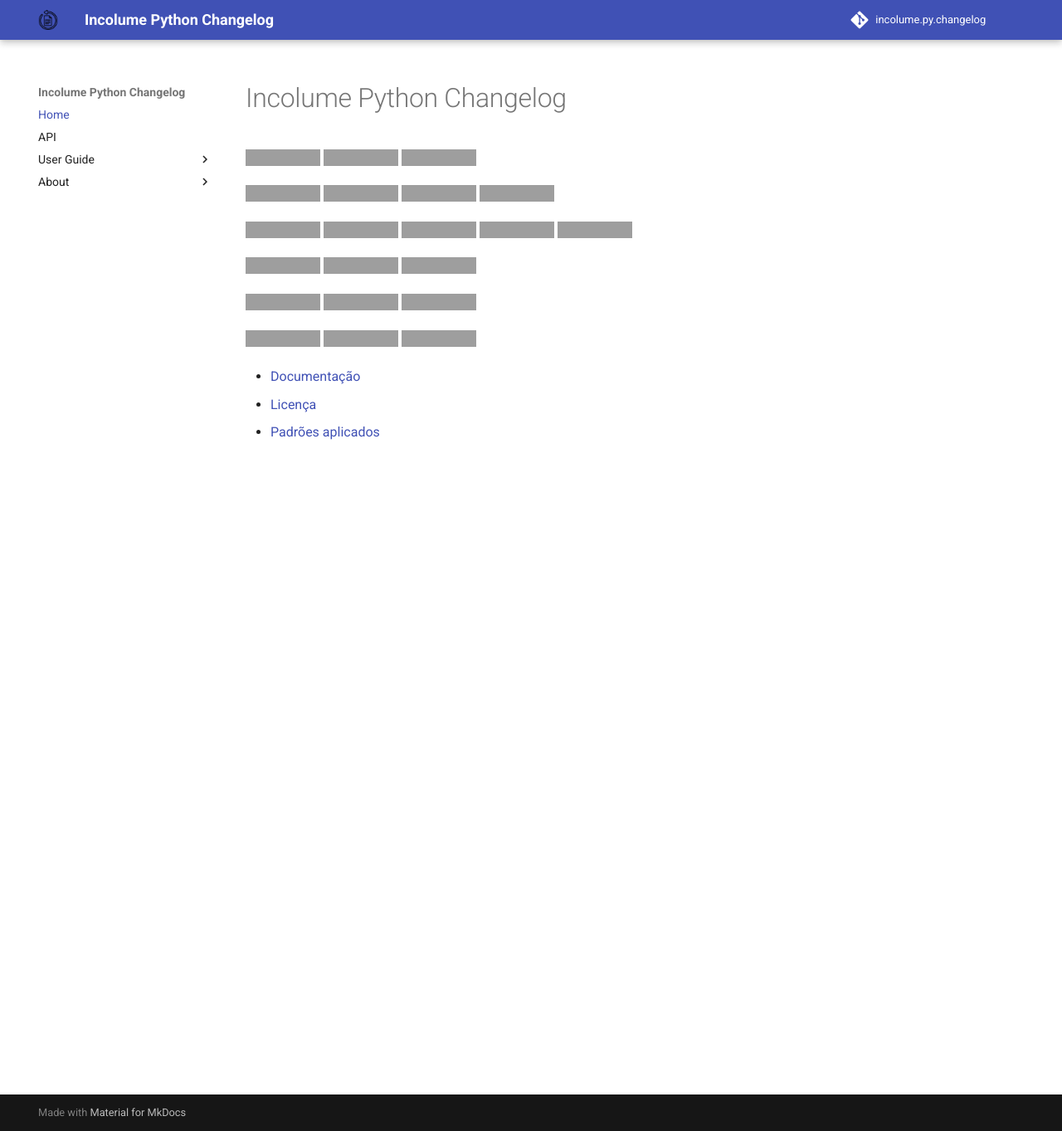
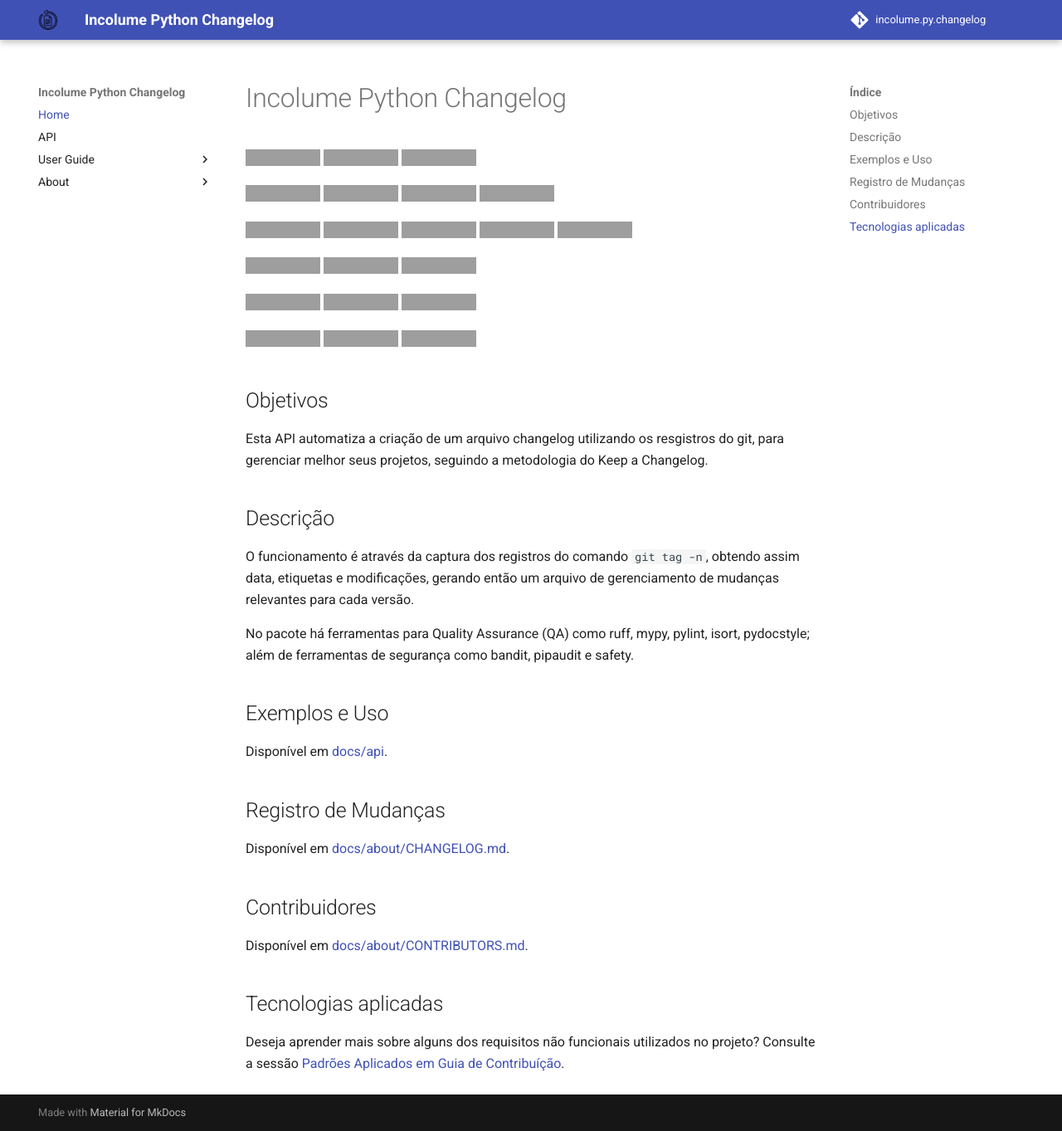
Before and after one commit to development-incolume/incolume.py.changelog, an MkDocs documentation site: the page built from docs/index.md, in a window 1280 px wide and 1363 px high. Shown: the whole window at 83% size. Built offline with MkDocs 1.6.1 and Material for MkDocs 9.7.7, drawn with Linux system fonts in a browser that asks for light colours; comment, search, counter and statistics services are not loaded; grey boxes are pictures that could not be loaded.

Commit message:
docs: #58 informações da página de documentação redefinidas para coerência do projeo.

```diff
--- a/docs/index.md
+++ b/docs/index.md
@@ -29,6 +29,33 @@
 [![security: pipaudit](https://img.shields.io/badge/%20Security-pipaudit-red?style=flat&labelColor=4444444)](https://pypi.org/project/pip-audit/)
 [![security: safety](https://img.shields.io/badge/%20Security-safety-red?style=flat&labelColor=4444444)](https://pypi.org/project/safety/)
 
-* [Documentação](#)
-* [Licença](#)
-* [Padrões aplicados](#)
+## Objetivos
+
+Esta API automatiza a criação de um arquivo changelog utilizando os resgistros do git, para gerenciar melhor seus projetos, seguindo a metodologia do Keep a Changelog.
+
+## Descrição
+
+O funcionamento é através da captura dos registros do comando `git tag -n`,
+obtendo assim data, etiquetas e modificações, gerando então um arquivo de
+gerenciamento de mudanças relevantes para cada versão.
+
+No pacote há ferramentas para Quality Assurance (QA) como ruff, mypy, pylint,
+isort, pydocstyle; além de ferramentas de segurança como bandit, pipaudit e safety.
+
+
+## Exemplos e Uso
+Disponível em [docs/api](api/index.md).
+
+
+## Registro de Mudanças
+Disponível em [docs/about/CHANGELOG.md](about/CHANGELOG.md).
+
+
+## Contribuidores
+Disponível em [docs/about/CONTRIBUTORS.md](about/CONTRIBUTORS.md).
+
+
+## Tecnologias aplicadas
+Deseja aprender mais sobre alguns dos requisitos
+não funcionais utilizados no projeto?
+Consulte a sessão [Padrões Aplicados em Guia de Contribuíção](user_guide/development.md).
```
